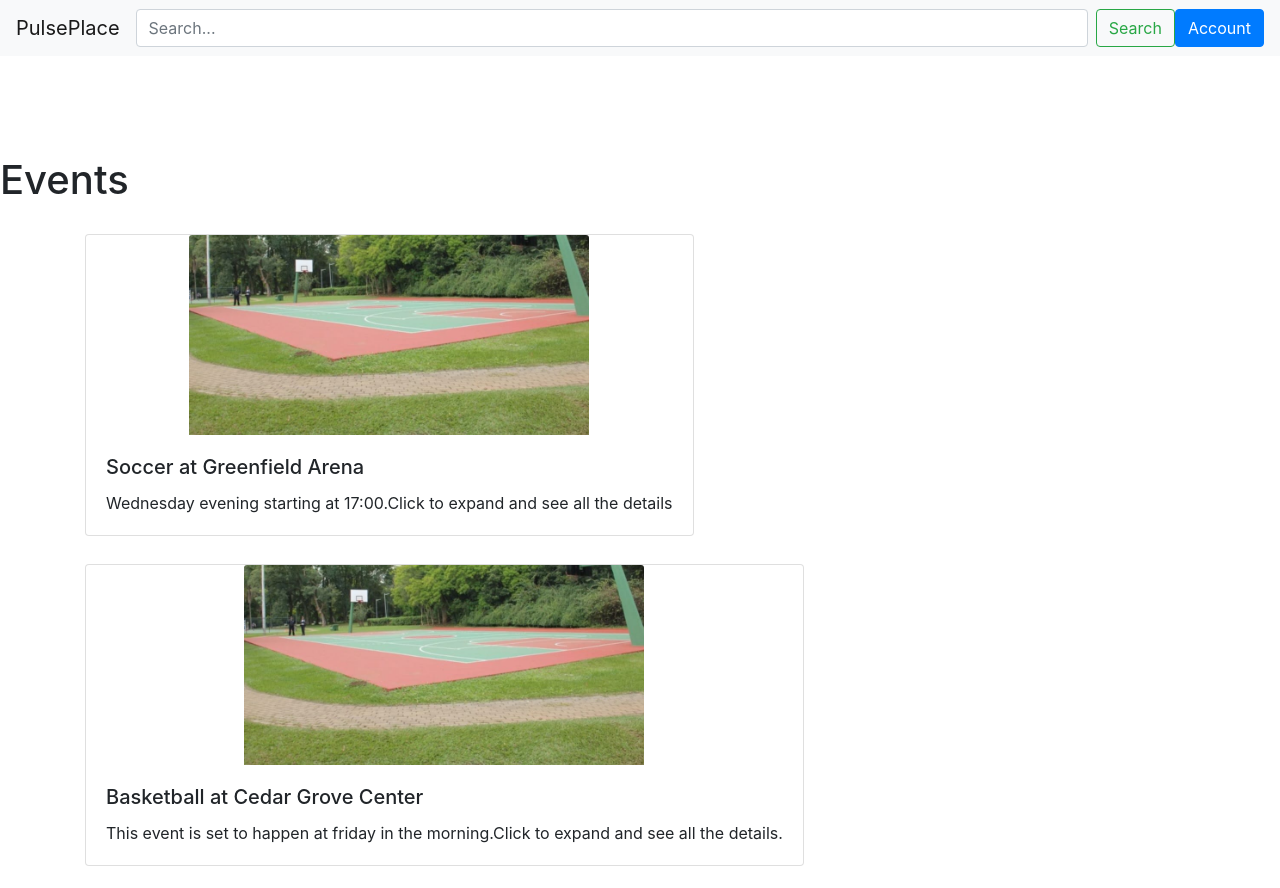
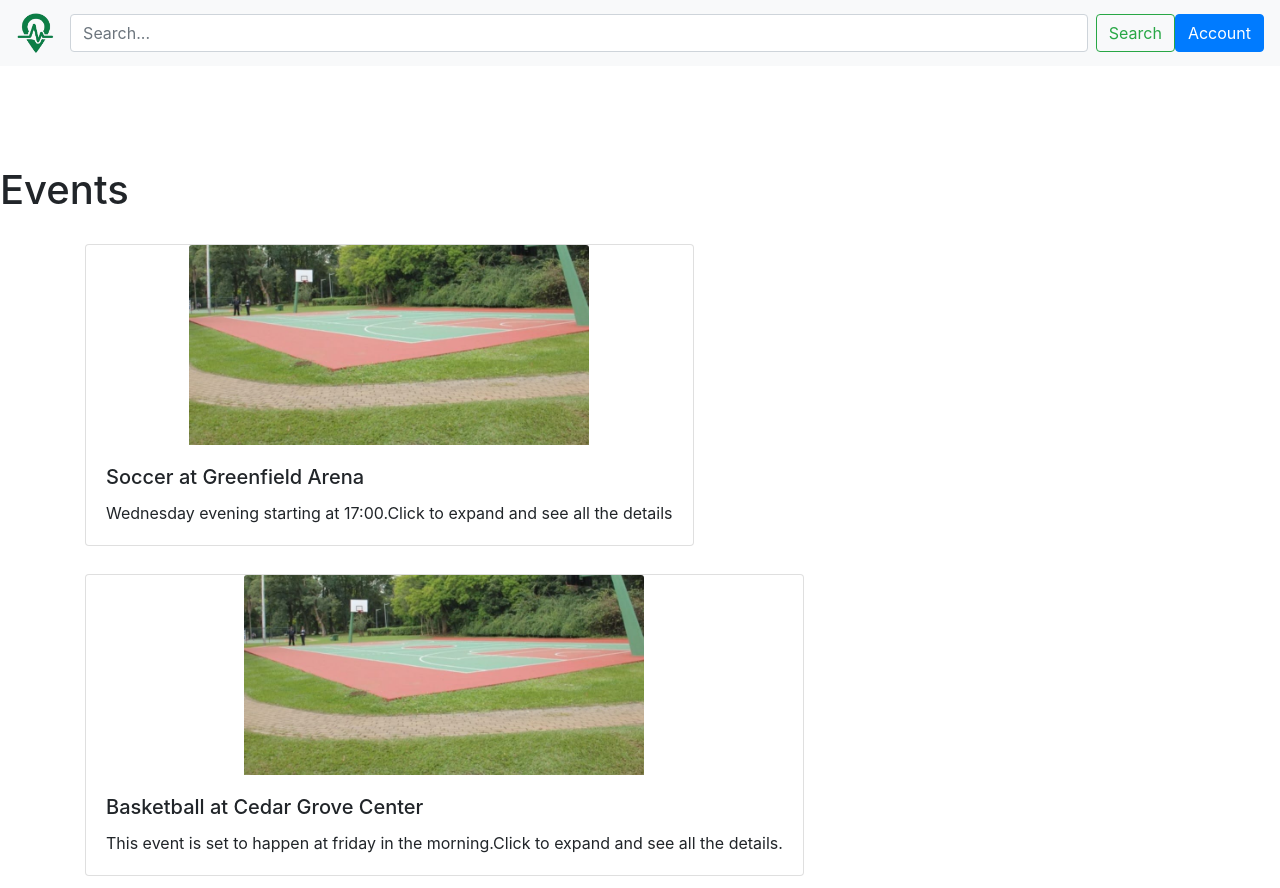
Before and after one commit to lininhus/PulsePlace2.0, a plain HTML site: page home.html in a window 1280 px wide. Drawn offline with nearby package versions, Linux system fonts and the light colour scheme.

Commit message:
mudancas insanas

```diff
--- a/home.html
+++ b/home.html
@@ -49,7 +49,9 @@
 
     <!-- Navbar -->
     <nav class="navbar navbar-expand-lg navbar-light bg-light">
-        <a class="navbar-brand" href="#">PulsePlace</a>
+        <a class="navbar-brand" href="#">
+            <img src="newlogonav.png" alt="PulsePlace Logo" style="height:40px; width:auto; vertical-align:middle;">
+        </a>
         <div class="collapse navbar-collapse" id="navbarNav">
             <input class="form-control mr-2" type="search" placeholder="Search..." aria-label="Search">
             <button class="btn btn-outline-success my-2 my-sm-0" type="submit">Search</button>
```
Also changed, not shown: register.html (+1 -1 lines), PulsePlace Logo.jpg (deleted), newlogonav.png (added).
